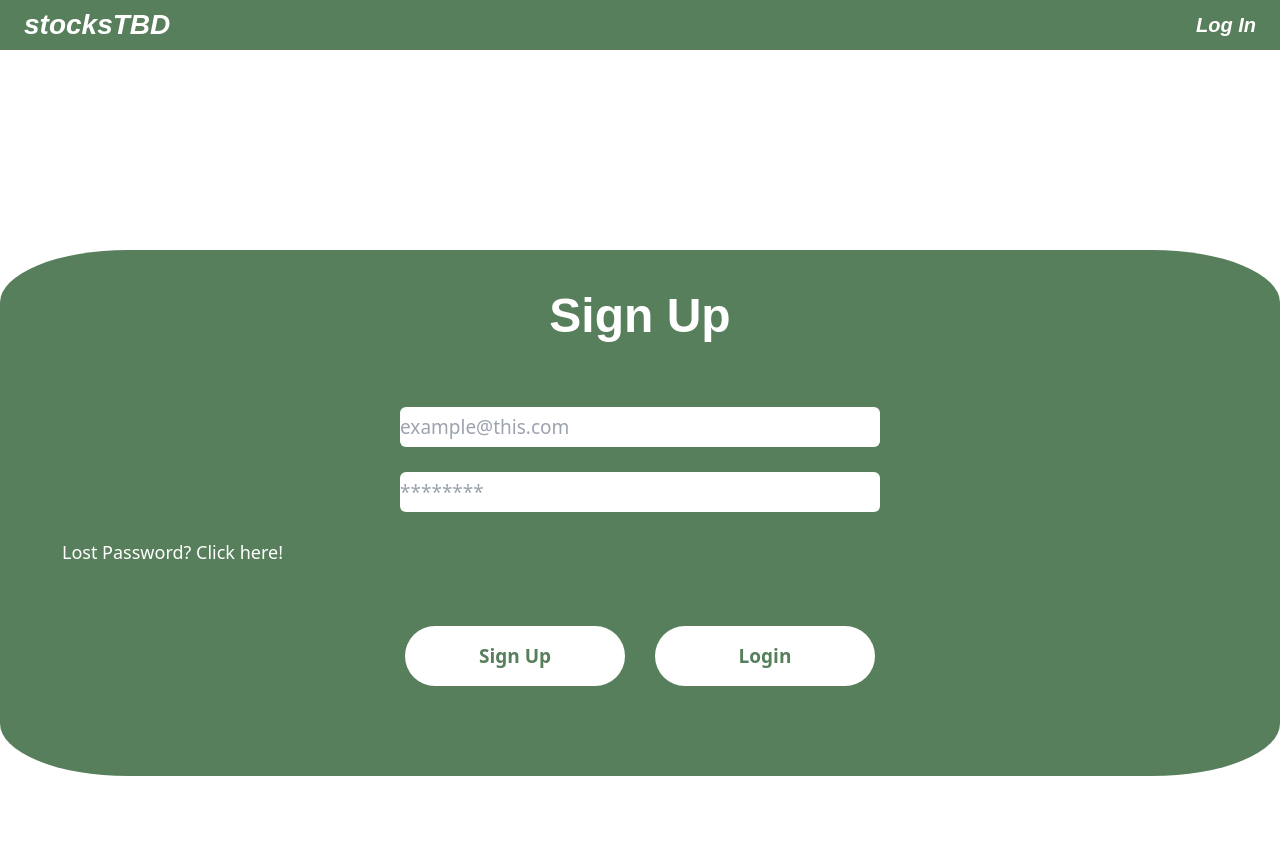
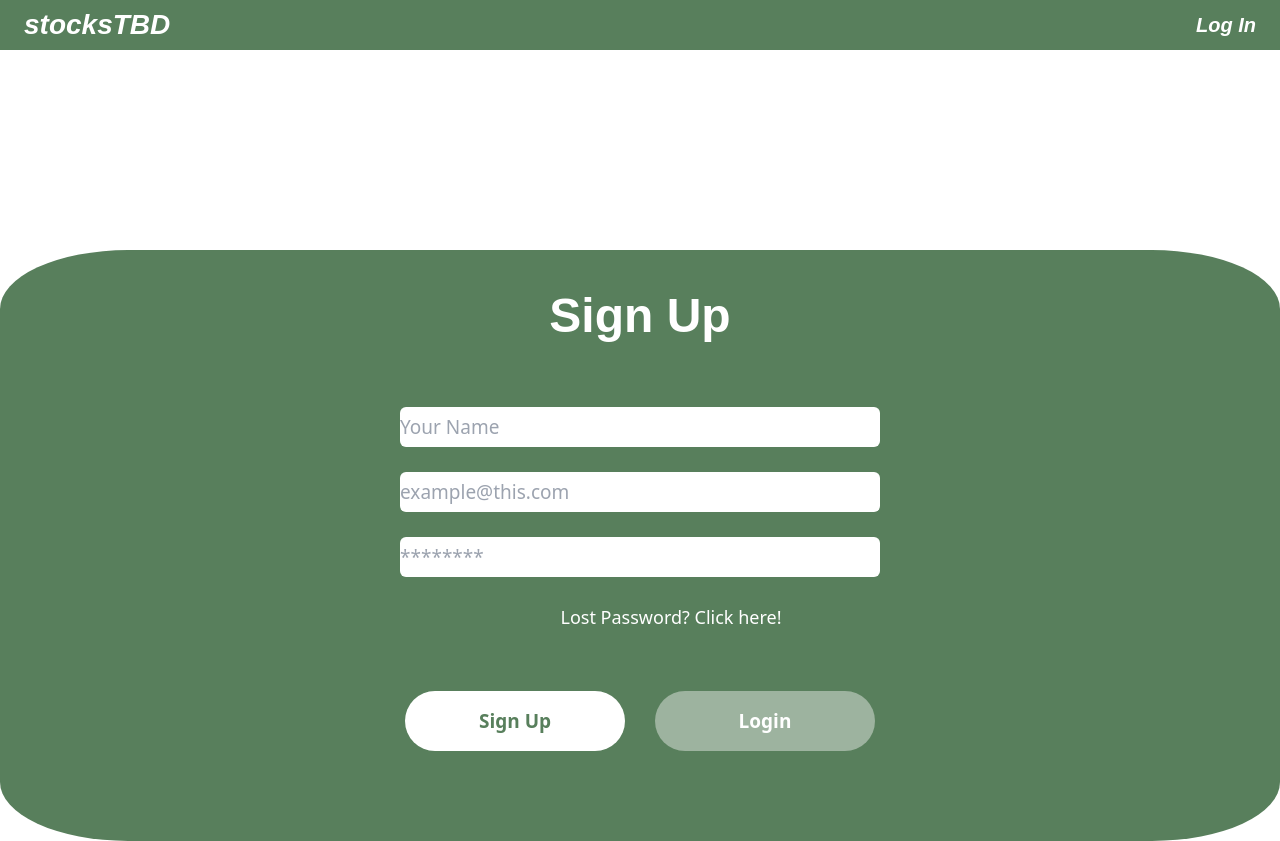
Before and after one commit to jsingh2412/stocksTBD, a Next.js app in the folder stockstbdui/: page /login in a window 1280 px wide. Before the commit the page ends 800 px from the top, so only its background shows below. Built offline with nearby package versions, Linux system fonts and the light colour scheme; a web font is replaced by a local one.

Commit message:
minor changes to login/signup page added helpful stuff to readme

```diff
--- a/stockstbdui/app/login/login.css
+++ b/stockstbdui/app/login/login.css
@@ -53,6 +53,9 @@
     font-size: 19px;
 }
 .forgot-password{
+    display: flex;
+    align-items: center;
+    margin: auto;
     padding-left: 62px;
     margin-top: 27px;
     color: white;
@@ -80,3 +83,16 @@
     font-weight: 650;
     cursor: pointer;
 }
+.submit_gray{
+    display:flex;
+    justify-content: center;
+    align-items: center;
+    width: 220px;
+    height: 60px;
+    color: white;
+    background-color: #9db39f;
+    border-radius: 50px;
+    font-size: 19px;
+    font-weight: 650;
+    cursor: pointer;
+}
--- a/stockstbdui/app/login/page.jsx
+++ b/stockstbdui/app/login/page.jsx
@@ -17,6 +17,9 @@ const LogIn = () => {
         <div className="text">{action}</div>
       </div>
       <div className="inputs">
+        {action=="Login"?<div></div>:<div className="input">
+        <input type="name" placeholder="Your Name"/>
+        </div>}
         <div className="input">
         <input type="email" placeholder="example@this.com"/>
         </div>
@@ -24,10 +27,10 @@ const LogIn = () => {
         <input type="password" placeholder="********"/>
         </div>
       </div>
-      <div className="forgot-password">Lost Password? <span>Click here!</span></div>
+      <div className="forgot-password">Lost Password? C<span> lick here!</span></div>
       <div className="submit-container">
-        <div className={action==="Login"?"submit gray":"submit"} onClick={()=>{setAction("Sign Up")}}>Sign Up</div>
-        <div className={action==="Sign Up"?"submit gray":"submit"} onClick={()=>{setAction("Login")}}>Login</div>
+        <div className={action==="Login"?"submit_gray":"submit"} onClick={()=>{setAction("Sign Up")}}>Sign Up</div>
+        <div className={action==="Sign Up"?"submit_gray":"submit"} onClick={()=>{setAction("Login")}}>Login</div>
       </div>
     </div>
 
```
Also changed, not shown: 1 other file (tests, documents, lock files or other folders).
